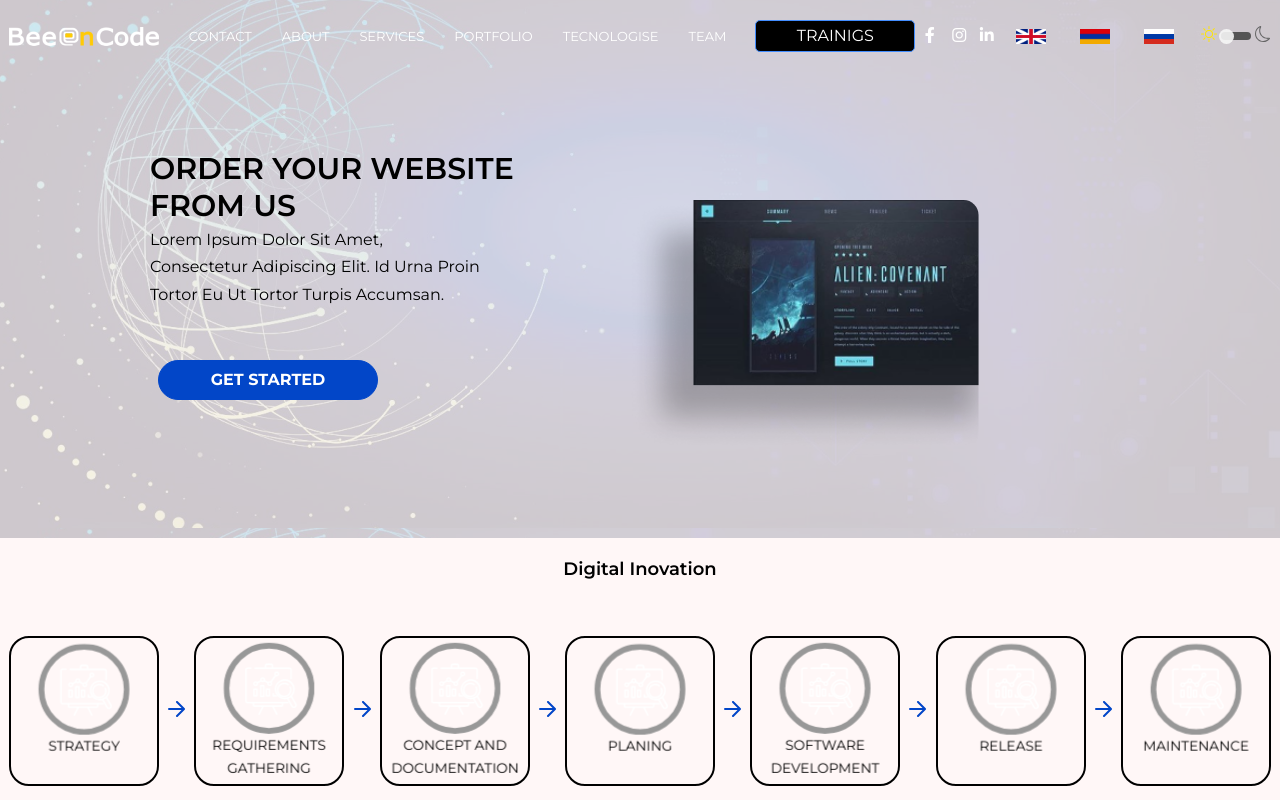
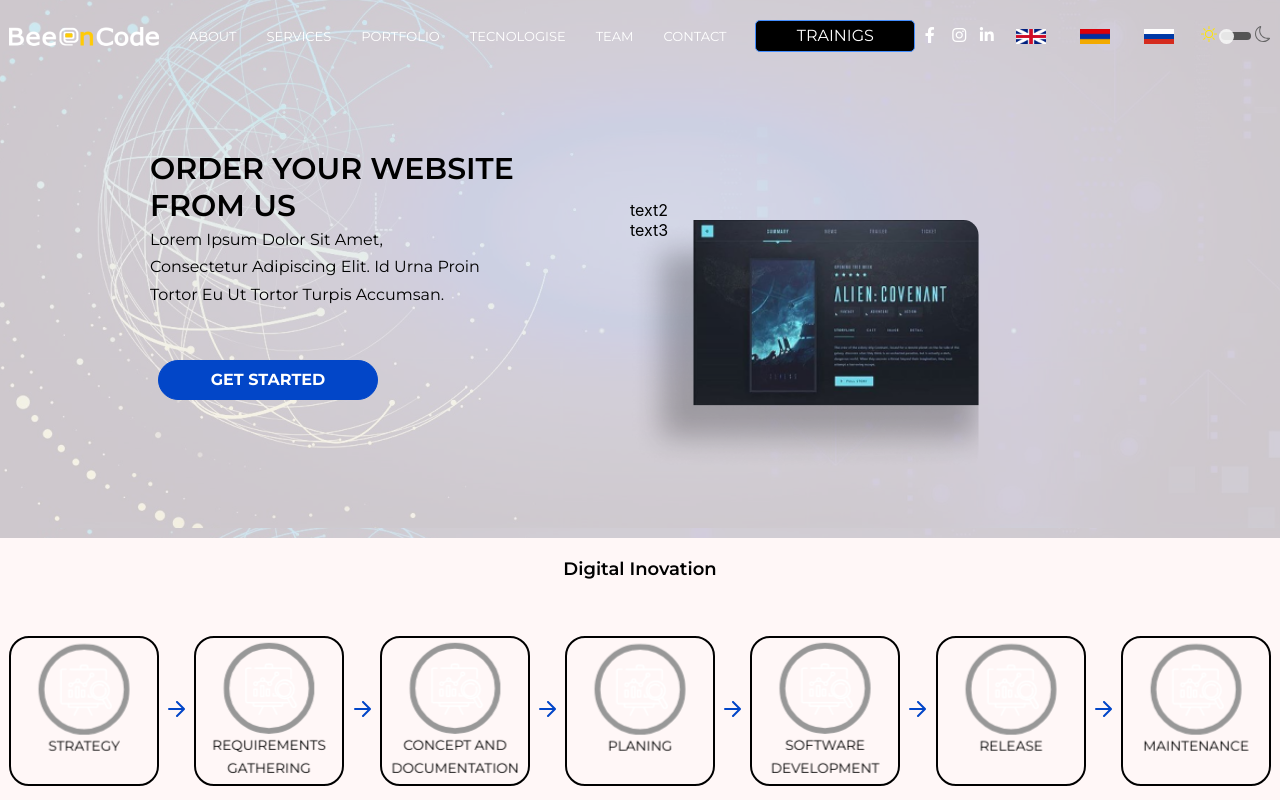
Before and after one commit to VaheMeekz/BeeWebSite, a React (Create React App) app: page / in a window 1280 px wide. Shown: the top 800 px of the page. Built offline with nearby package versions, Linux system fonts and the light colour scheme.

Commit message:
header Carusel Is Ready

```diff
--- a/src/App.js
+++ b/src/App.js
@@ -35,6 +35,30 @@
             <section id="team" className="teamSection">
                <Team/>
             </section>
+            <section className="container">
+                <div>
+                    <div>
+                        <span className="one h6"></span>
+                        <span className="two h3"></span>
+                    </div>
+                </div>
+
+
+                <div>
+                    <div>
+                        <span className="one h1"></span>
+                        <span className="two h4"></span>
+                    </div>
+                </div>
+
+
+                <div>
+                    <div>
+                        <span className="one h5"></span>
+                        <span className="two h2"></span>
+                    </div>
+                </div>
+            </section>
             <section id="contact">
                 <Footer/>
             </section>
--- a/src/App.scss
+++ b/src/App.scss
@@ -275,7 +275,7 @@
 }
 
 @media screen and(max-width: 320px) {
-  .toTop{
+  .toTop {
     display: none;
   }
 }
--- a/src/components/footer/footer.js
+++ b/src/components/footer/footer.js
@@ -34,7 +34,6 @@
                             <Iframe url="https://www.google.com/maps/embed?pb=!1m18!1m12!1m3!1d3047.405406946073!2d44.488959315644045!3d40.20004407671282!2m3!1f0!2f0!3f0!3m2!1i1024!2i768!4f13.1!3m3!1m2!1s0x406abd6bc6cf96ef%3A0x6932662afc4c86ff!2sBeeOnCode!5e0!3m2!1sen!2s!4v1636632487448!5m2!1sen!2s"
                                     width="300"
                                     height="250"
-                                    loading="lazy"
                                     id="myId"
                                     className="myClassname"
                                     display="initial"
--- a/src/components/header/header.js
+++ b/src/components/header/header.js
@@ -1,4 +1,4 @@
-import React, {useEffect, useState} from 'react';
+import React, {useState} from 'react';
 import logo from '../../assets/images/logo.png'
 import {NavLink} from "react-router-dom";
 import i18next from "i18next";
@@ -15,6 +15,7 @@
 import useQuery from "../../assets/hooks/useQuery";
 import MotionSlider from "../motionCarousel/motionCarousel";
 import ReactTooltip from "react-tooltip";
+
 
 
 
@@ -60,12 +61,12 @@
     // Links
 
     const links = [
-        {id: 1, to: "contact", name: "Contact", icon: "icon"},
-        {id: 2, to: "about", name: "About", icon: "icon"},
-        {id: 3, to: "services", name: "Services", icon: "icon"},
-        {id: 4, to: "portfolio", name: "Portfolio", icon: "icon"},
-        {id: 5, to: "tecnologies", name: "Tecnologise", icon: "icon"},
-        {id: 6, to: "team", name: "Team", icon: "icon"},
+        {id: 1, to: "about", name: "About", icon: "icon"},
+        {id: 2, to: "services", name: "Services", icon: "icon"},
+        {id: 3, to: "portfolio", name: "Portfolio", icon: "icon"},
+        {id: 4, to: "tecnologies", name: "Tecnologise", icon: "icon"},
+        {id: 5, to: "team", name: "Team", icon: "icon"},
+        {id: 6, to: "contact", name: "Contact", icon: "icon"}
     ];
 
     //languages
@@ -105,6 +106,7 @@
 
     return (
         <div className="header">
+
             <div className={navbar ? "nav active" : "nav"}>
                 <div className="logo"><NavLink to={'/'}><img src={logo} alt={"img"}/></NavLink></div>
                 <ul>
@@ -112,7 +114,8 @@
                         links.map(l => {
                             return <Link smooth={true} duration={1000} className="links" to={l.to}
                                          onClick={() => {
-                                             history.push(`/?section=${l.name}&language=${languageQuery}`)
+                                              history.push(`/${l.name}/${activeLang}`)
+                                             //  history.push(`/?section=${l.name}&language=${languageQuery}`)
                                          }}
                                          className={sectionQuery === l.name ? "activeLink" : "links"}
                                          key={l.id}>{l.name}</Link>
@@ -134,7 +137,7 @@
                             key={id}
                             onClick={() => {
                                 selectlanguages(lang, id);
-                                history.push(`/?section=${sectionQuery}&language=${lang}`)
+                                // history.push(`/${sectionQuery}${activeLang}`)
                             }}
                             data-tip data-for={lang}
                         >
--- a/src/components/motionCarousel/motionCarousel.js
+++ b/src/components/motionCarousel/motionCarousel.js
@@ -30,7 +30,8 @@
     }
 };
 
-const TestComp = ({ bg }) => (
+const TestComp = ({ bg,text }) => (
+    <>
     <MotionBox
         variants={variants}
         initial="enter"
@@ -42,9 +43,9 @@
             backgroundSize: "cover"
         }}
     />
+        <p>{text}</p>
+    </>
 );
-
-
 
 const MotionSlider = () => {
     const [[page, direction], setPage] = useState([0, 0]);
@@ -53,12 +54,11 @@
     };
 
     const slides = [
-        {id: 1, img: img},
-        {id: 2, img: img1},
-        {id: 3, img: img2},
-        {id: 4, img: img3},
+        {id: 1, img: img2,text:"text1"},
+        {id: 2, img: img1,text:"text2"},
+        {id: 3, img: img2,text:"text3"},
+        {id: 4, img: img1,text:"text4"},
     ]
-
 
     useInterval(() => {
         if(page < slides.length - 1){
@@ -73,8 +73,8 @@
             <div className={css.pageBlock}>
                 <AnimatePresence initial={false} custom={direction}>
                     {
-                        slides.map(({id, img}, index) => {
-                            return page === index && <TestComp key={index} bg={`url(${img})`}/>
+                        slides.map(({id, img,text}, index) => {
+                            return page === index && <TestComp key={index} bg={`url(${img})`} text={text}/>
                         })
                     }
                 </AnimatePresence>
--- a/src/components/scrollToTop/ScrollToTop.js
+++ b/src/components/scrollToTop/ScrollToTop.js
@@ -1,5 +1,6 @@
 import React, {useEffect, useState} from "react";
 import scroll from "../../assets/images/scroll.svg"
+import {useHistory} from "react-router-dom";
 
 export default function ScrollToTop() {
     const [isVisible, setIsVisible] = useState(false);
@@ -13,6 +14,8 @@
         }
     };
 
+    const history = useHistory()
+
     // Set the top cordinate to 0
     // make scrolling smooth
     const scrollToTop = () => {
@@ -20,6 +23,7 @@
             top: 0,
             behavior: "smooth"
         });
+        history.push('/')
     };
 
     useEffect(() => {
```
Also changed, not shown: src/components/class.js (deleted), 1 other file (tests, documents, lock files or other folders).
